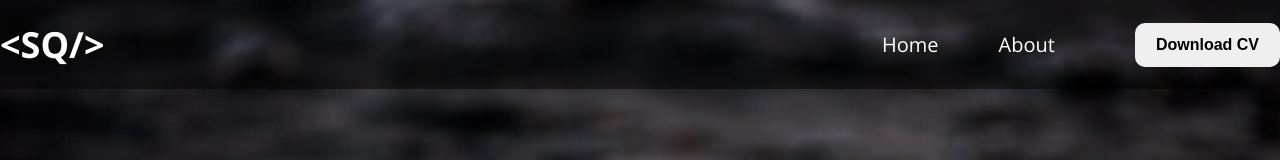
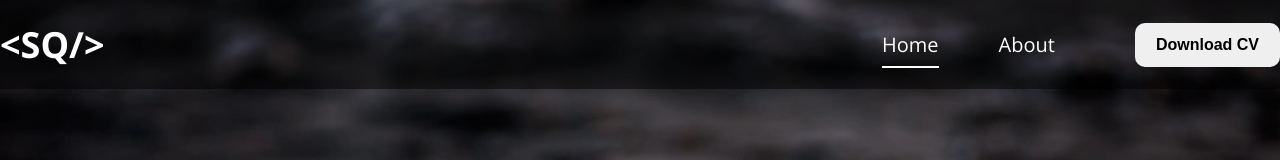
Before and after one commit to sunnatbekweb/resume-web, a React (Vite) app: page / in a window 1280 px wide. Shown: the top 160 px of the page. Built offline with nearby package versions, Linux system fonts and the light colour scheme.

Commit message:
updated header

```diff
--- a/src/components/Header.tsx
+++ b/src/components/Header.tsx
@@ -1,4 +1,4 @@
-import { Link } from "react-router-dom";
+import { Link, NavLink } from "react-router-dom";
 import styles from "../styles/Header.module.css";
 
 const Header = () => {
@@ -13,10 +13,10 @@ const Header = () => {
           <div className={styles.header_right}>
             <ul className={styles.nav_list}>
               <li className={styles.nav_list_item}>
-                <Link to="/">Home</Link>
+                <NavLink to="/">Home</NavLink>
               </li>
               <li className={styles.nav_list_item}>
-                <Link to="/about">About</Link>
+                <NavLink to="/about">About</NavLink>
               </li>
             </ul>
             <button className={styles.download_button}>Download CV</button>
--- a/src/index.css
+++ b/src/index.css
@@ -30,6 +30,12 @@ body {
   margin: 0 auto;
 }
 
+.active {
+  position: relative;
+  padding-bottom: 8px;
+  border-bottom: 2px solid #fff;
+}
+
 @media screen and (min-width: 640px) {
   .container {
     max-width: 640px;
--- a/src/styles/Header.module.css
+++ b/src/styles/Header.module.css
@@ -42,7 +42,7 @@
 .header .wrapper .header_right .nav_list .nav_list_item::after {
   content: "";
   position: absolute;
-  top: 30px;
+  top: 35px;
   left: 0;
   width: 100%;
   height: 2px;
```
